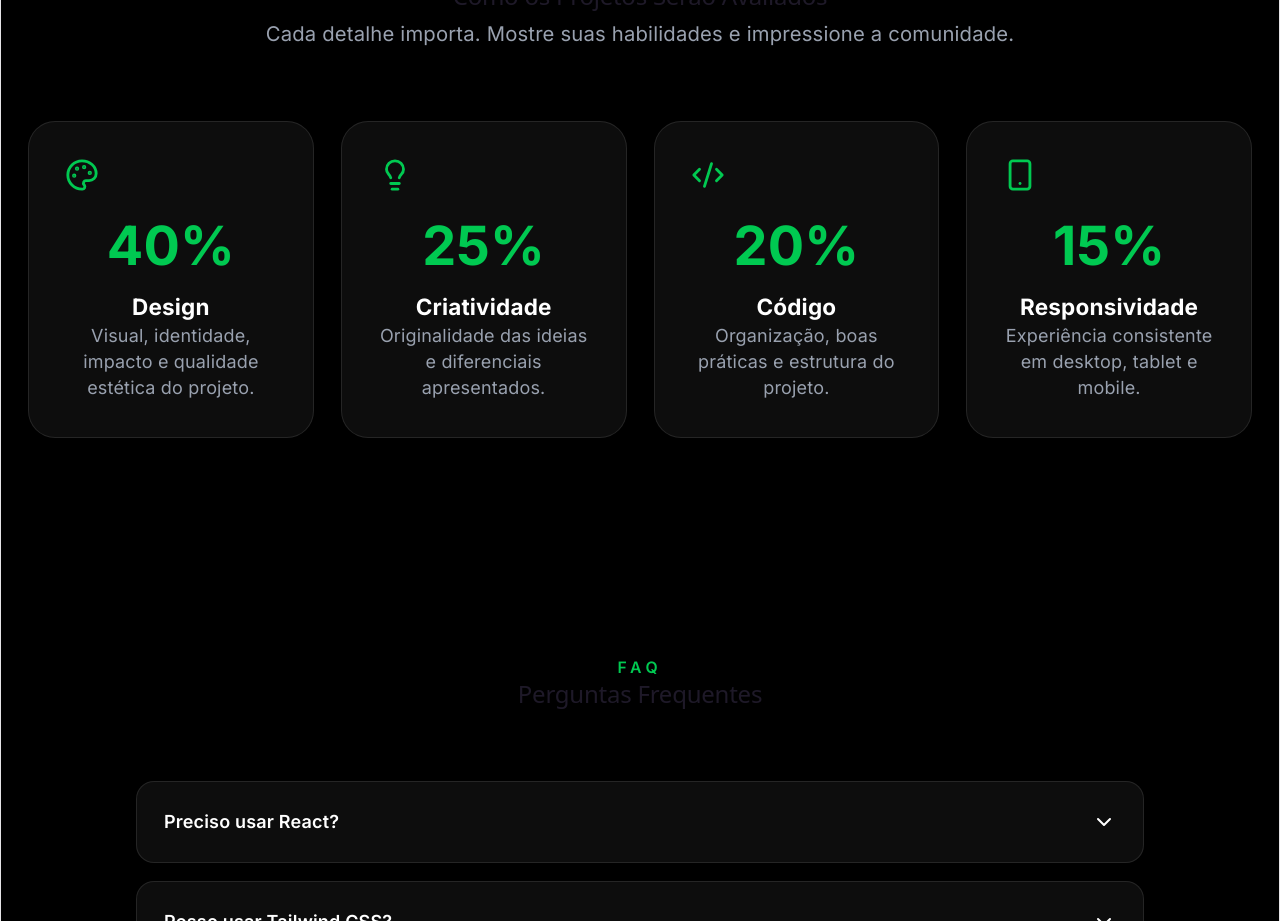
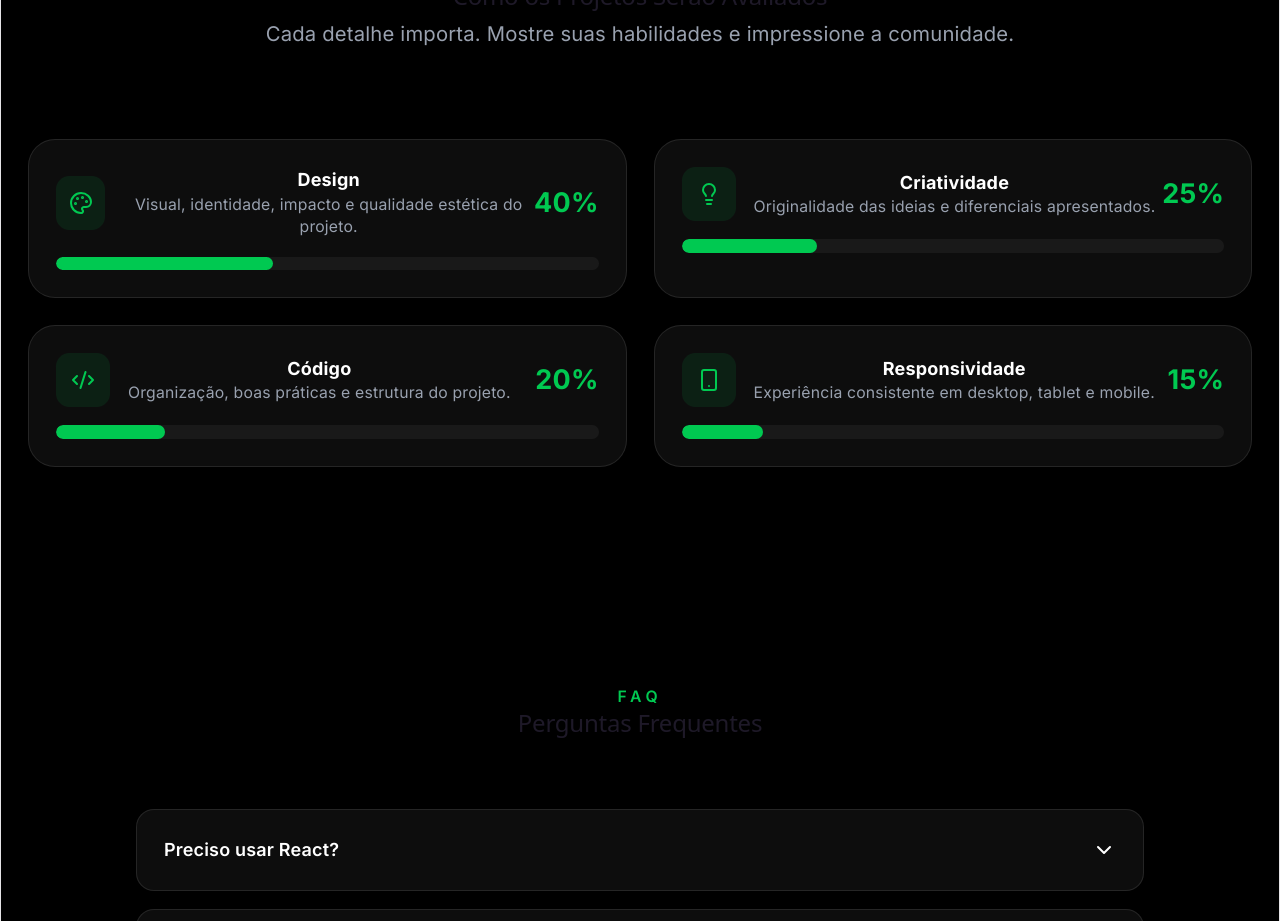
Before and after one commit to FrontArena/Frontarena-web, a React (Vite) app: page /monster in a window 1280 px wide. Shown: the part 2840-3761 px from the top of the page. Built offline with nearby package versions, Linux system fonts and the light colour scheme.

Commit message:
fix(Evaluation): enhance layout and styling of criteria cards for better presentation

```diff
--- a/src/pages/MonsterPage/components/Evaluation.jsx
+++ b/src/pages/MonsterPage/components/Evaluation.jsx
@@ -50,31 +50,48 @@ export default function Evaluation() {
                     </p>
                 </div>
 
-                <div className="grid gap-6 md:grid-cols-2 xl:grid-cols-4">
+                <div className="mx-auto mt-20 max-w-6xl space-y-8 grid md:space-y-0 md:grid-cols-2 gap-6">
                     {criteria.map((item) => {
                         const Icon = item.icon;
 
                         return (
                             <div
                                 key={item.title}
-                                className="rounded-3xl border border-white/10 bg-white/5 p-8 transition hover:border-green-500/30"
+                                className="rounded-3xl border border-white/10 bg-white/5 p-6"
                             >
-                                <Icon
-                                    size={34}
-                                    className="mb-6 text-green-500"
-                                />
+                                <div className="mb-4 flex items-center justify-between">
+                                    <div className="flex items-center gap-4">
+                                        <div className="flex h-12 w-12 items-center justify-center rounded-xl bg-green-500/10">
+                                            <Icon
+                                                size={24}
+                                                className="text-green-500"
+                                            />
+                                        </div>
 
-                                <span className="text-5xl font-black text-green-500">
-                                    {item.percentage}
-                                </span>
+                                        <div>
+                                            <h3 className="font-bold text-white">
+                                                {item.title}
+                                            </h3>
 
-                                <h3 className="mt-4 text-xl font-bold text-white">
-                                    {item.title}
-                                </h3>
+                                            <p className="text-sm text-gray-400">
+                                                {item.description}
+                                            </p>
+                                        </div>
+                                    </div>
 
-                                <p className="mt-3 text-gray-400">
-                                    {item.description}
-                                </p>
+                                    <span className="text-2xl font-black text-green-500">
+                                        {item.percentage}
+                                    </span>
+                                </div>
+
+                                <div className="h-3 overflow-hidden rounded-full bg-white/5">
+                                    <div
+                                        className="h-full rounded-full bg-green-500"
+                                        style={{
+                                            width: item.percentage,
+                                        }}
+                                    />
+                                </div>
                             </div>
                         );
                     })}
```
